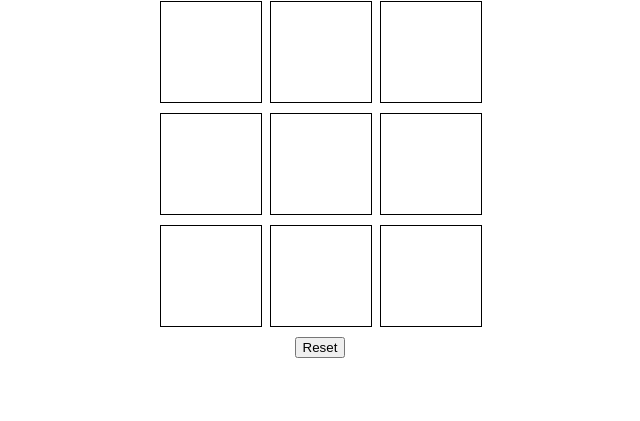
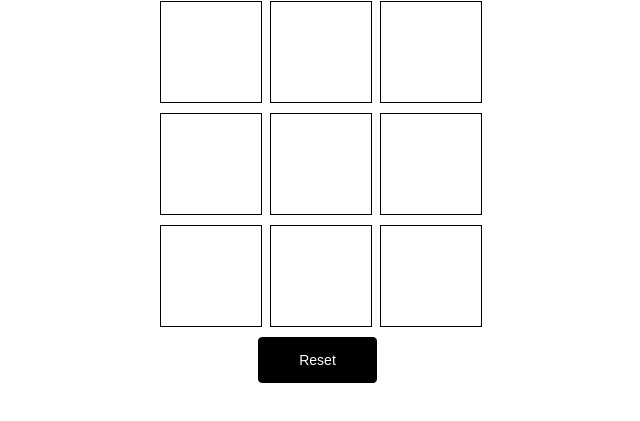
Before and after one commit to GalePerez/tictactoe, a plain HTML site: page index.html in a window 1280 px wide. Shown: the part 79-500 px from the top of the page, without its empty margins (320-960 px from the left). Drawn offline with Linux system fonts and the light colour scheme.

Commit message:
Added button design

```diff
--- a/index.html
+++ b/index.html
@@ -37,6 +37,52 @@
     .reset-button {
       margin-top: 10px;
     }
+
+  button {
+    appearance: button;
+    background-color: #000;
+    background-image: none;
+    border: 1px solid #000;
+    border-radius: 4px;
+    box-shadow: #fff 4px 4px 0 0,#000 4px 4px 0 1px;
+    box-sizing: border-box;
+    color: #fff;
+    cursor: pointer;
+    display: inline-block;
+    font-family: ITCAvantGardeStd-Bk,Arial,sans-serif;
+    font-size: 14px;
+    font-weight: 400;
+    line-height: 20px;
+    margin: 0 5px 10px 0;
+    overflow: visible;
+    padding: 12px 40px;
+    text-align: center;
+    text-transform: none;
+    touch-action: manipulation;
+    user-select: none;
+    -webkit-user-select: none;
+    vertical-align: middle;
+    white-space: nowrap;
+  }
+
+  button {
+    text-decoration: none;
+  }
+
+  button {
+    text-decoration: none;
+  }
+
+  button {
+    box-shadow: rgba(0, 0, 0, .125) 0 3px 5px inset;
+    outline: 0;
+  }
+
+  button:not([disabled]):active {
+    box-shadow: #fff 2px 2px 0 0, #000 2px 2px 0 1px;
+    transform: translate(2px, 2px);
+  }
+
   </style>
 </head>
 <body>
```
